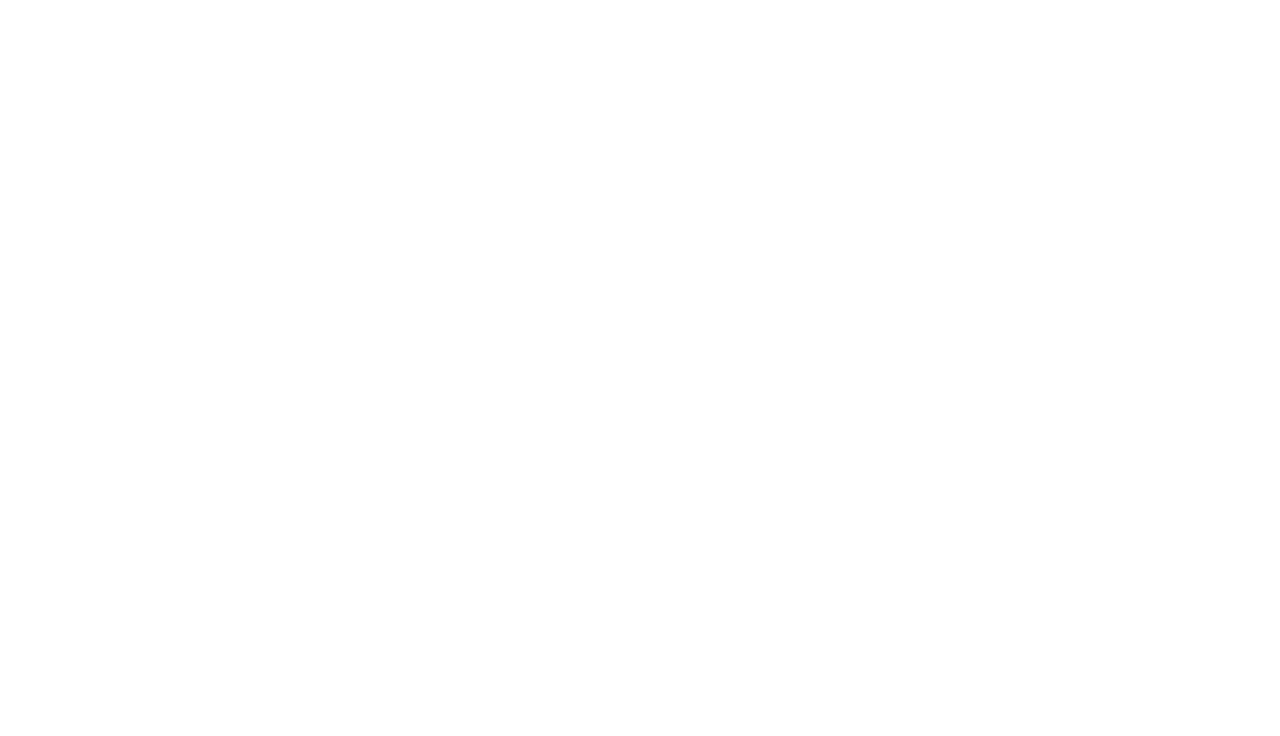
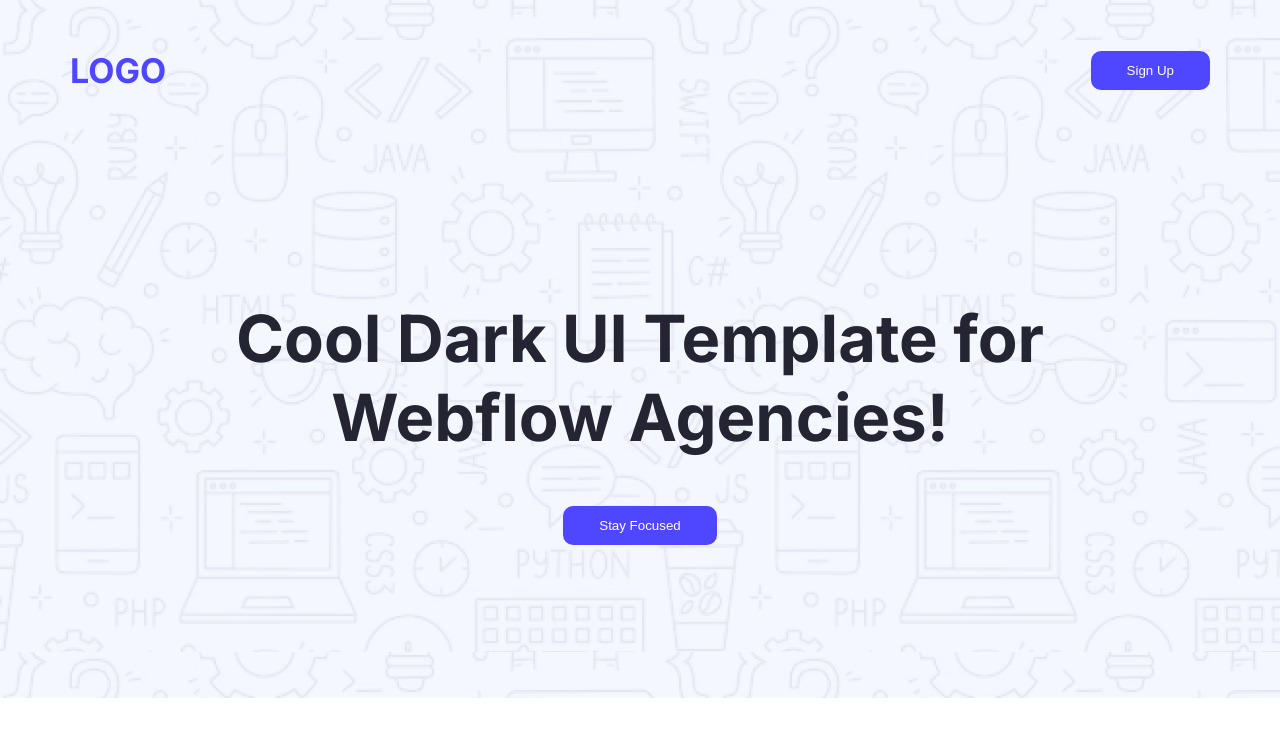
Before and after one commit to biresh375/B12A01-landing-launchpad, a plain HTML site: page index.html in a window 1280 px wide. Drawn offline with Linux system fonts and the light colour scheme.

Commit message:
added header section

```diff
--- a/index.html
+++ b/index.html
@@ -5,10 +5,20 @@
     <meta name="viewport" content="width=device-width, initial-scale=1.0">
     <title>( সহজ সরল সিম্পল ) ASSIGNMENT-001 😎</title>
     <link rel="stylesheet" href="style/style.css">
+    <link rel="preconnect" href="https://fonts.googleapis.com">
+<link rel="preconnect" href="https://fonts.gstatic.com" crossorigin>
+<link href="https://fonts.googleapis.com/css2?family=Inter:ital,opsz,wght@0,14..32,100..900;1,14..32,100..900&display=swap" rel="stylesheet">
 </head>
 <body>
     <header>
-
+        <nav>
+            <h1 class="nav_title">LOGO</h1>
+            <button class="prymary_btn">Sign Up</button>
+        </nav>
+        <div class="header_container">
+            <h1 class="header_title">Cool Dark UI Template for Webflow Agencies!</h1>
+            <button class="prymary_btn">Stay Focused</button>
+        </div>
     </header>
     <main>
 
--- a/style/style.css
+++ b/style/style.css
@@ -0,0 +1,54 @@
+*{
+    margin: 0;
+    padding:0
+}
+/* shared style  */
+.prymary_btn{
+background-color:#4E47FF ;
+padding: 12px 36px;
+border-radius: 10px;
+border: 0;
+color: #FFFFFF;
+}
+
+
+
+/* header style */
+body{
+     font-family: "Inter", sans-serif;
+}
+
+
+header{
+    background-image: url(../Assets/Hero-bg.png);
+    height: 698px;
+    width: 100%;
+}
+
+nav{
+    display: flex;
+    justify-content: space-between;
+    align-items: center;
+    max-width: 1140px;
+    margin: 0 auto;
+    padding: 50px 0 50px 0;
+}
+
+.nav_title{
+ color: #4E47FF;
+ font-size: 34px;
+
+}
+.header_container{
+    width:905px;
+    height: 237px;
+    margin: 158px auto;
+    text-align: center;
+}
+.header_title{
+font-weight: bold;
+font-size: 65px;
+color: #252432;
+margin-bottom: 49px;
+
+}
```
